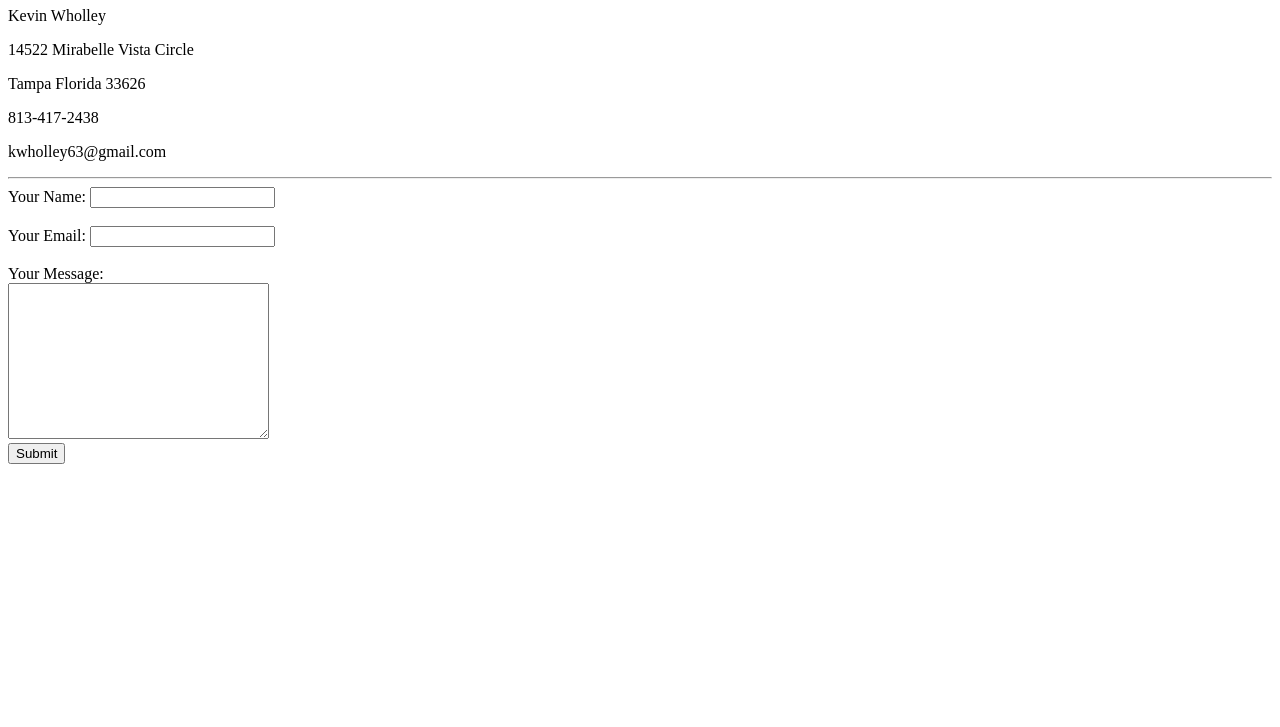
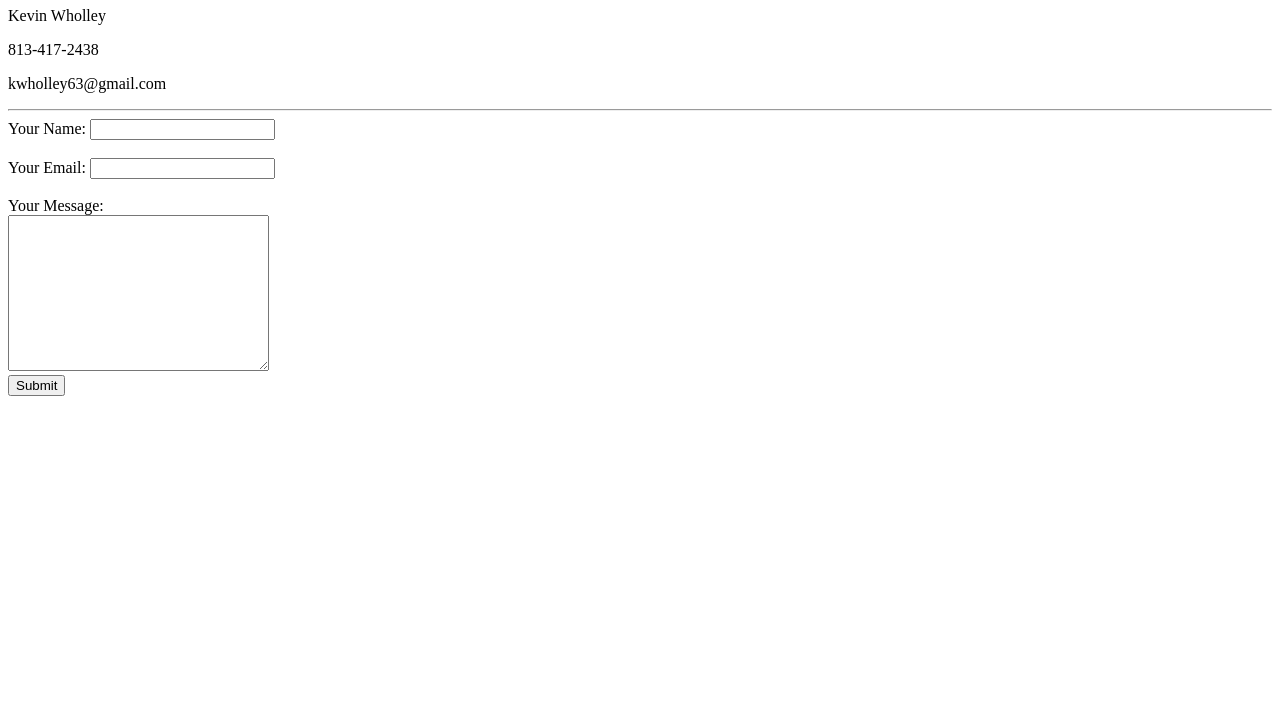
Before and after one commit to kwholley63/Web-Development, a plain HTML site: page contact.html in a window 1280 px wide. Shown: the part 73-800 px from the top of the page. Drawn offline with Linux system fonts and the light colour scheme.

Commit message:
Update contact.html

```diff
--- a/contact.html
+++ b/contact.html
@@ -9,8 +9,6 @@
 <body>
   <h1>My Contact Details</h1>
   <p>Kevin Wholley</p>
-  <p>14522 Mirabelle Vista Circle</p>
-  <p>Tampa Florida 33626</p>
   <p>813-417-2438</p>
   <p>kwholley63@gmail.com</p>
   <hr>
```
